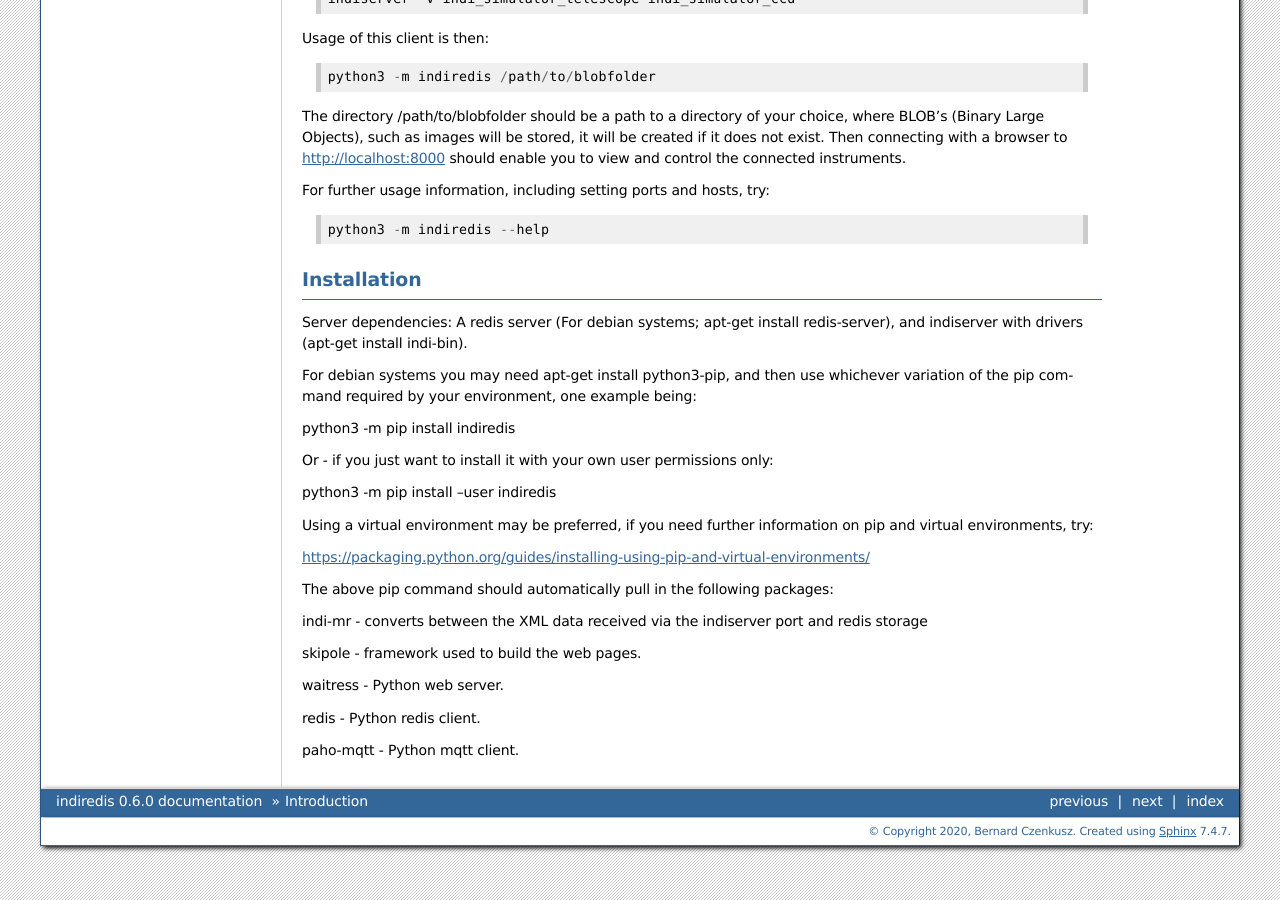
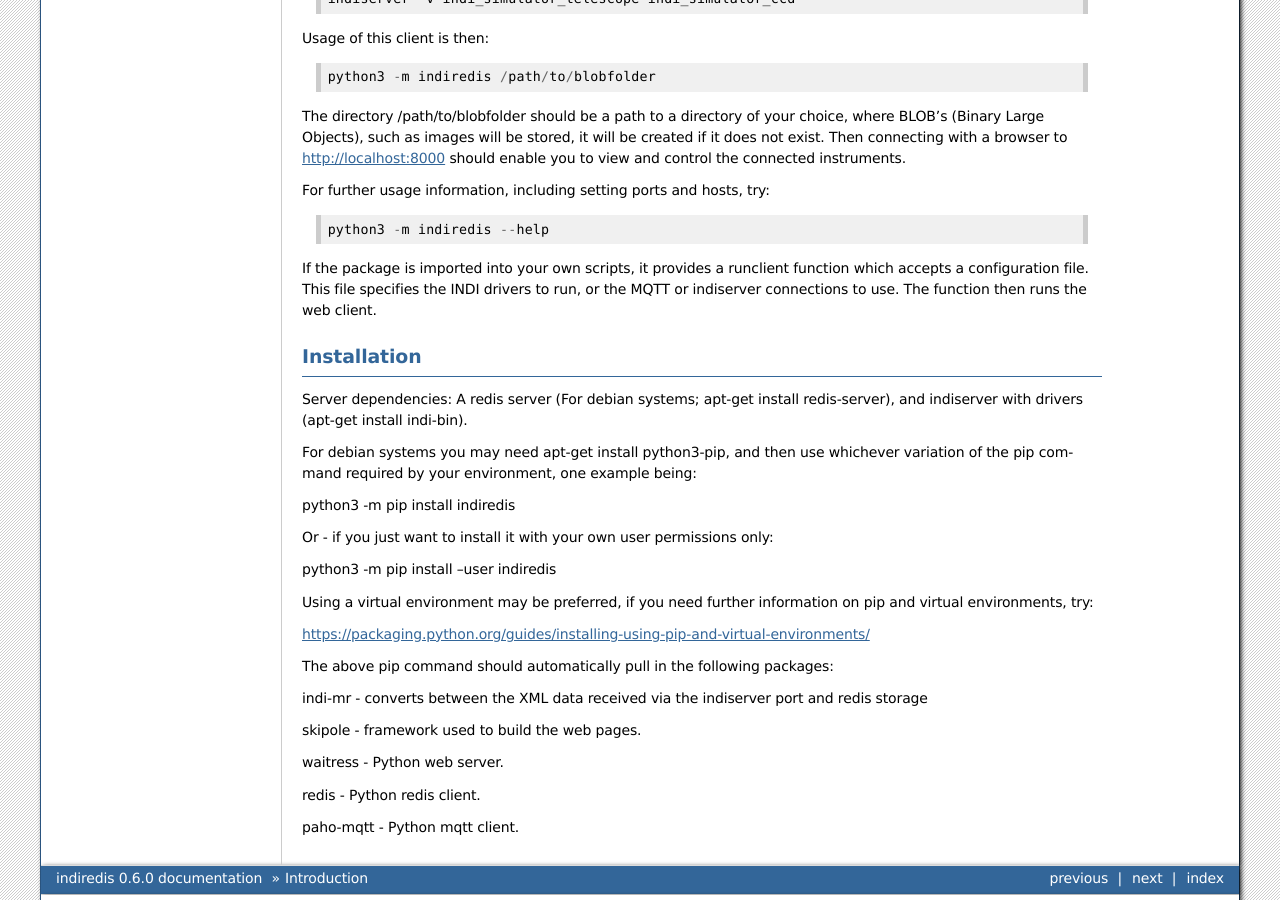
Before and after one commit to bernie-skipole/indi, a Sphinx documentation site: the page built from docs/source/usage/introduction.rst, in a window 1280 px wide and 900 px high, scrolled down 618 px. Built offline with Sphinx 7.4.7, drawn with Linux system fonts in a browser that asks for light colours.

Commit message:
Doc changes

```diff
--- a/docs/source/usage/introduction.rst
+++ b/docs/source/usage/introduction.rst
@@ -38,6 +38,8 @@ For further usage information, including setting ports and hosts, try::
 
     python3 -m indiredis --help
 
+If the package is imported into your own scripts, it provides a runclient function which accepts a configuration file. This file specifies the INDI drivers to run, or the MQTT or indiserver connections to use. The function then runs the web client.
+
 
 Installation
 ^^^^^^^^^^^^
```
Also changed, not shown: README.md (+3 -1 lines).
